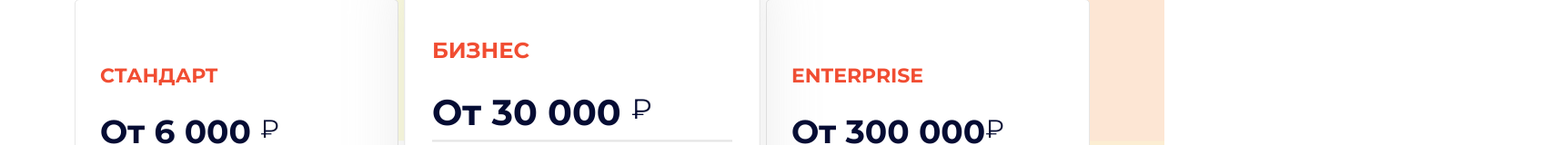
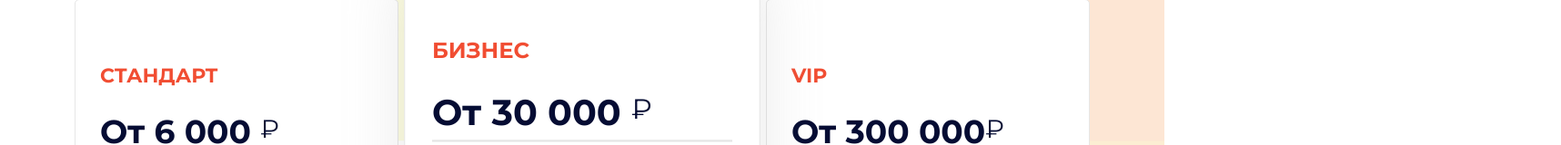
Before and after one commit to akulov1/project, a Vue app: page / in a window 1280 px wide. Shown: the part 3802-3962 px from the top of the page at 91% size, 1716 px wide, since content can reach past the window. Built offline with nearby package versions, Linux system fonts and the light colour scheme.

Commit message:
some fixes

```diff
--- a/src/components/PodderzhkaAndExpertiseApp.vue
+++ b/src/components/PodderzhkaAndExpertiseApp.vue
@@ -369,6 +369,7 @@
 
 .expertise .container {
     position: relative;
+    margin-left: 45%;
     z-index: 15
 }
 
--- a/src/components/TarifApp.vue
+++ b/src/components/TarifApp.vue
@@ -58,7 +58,7 @@
                             <div class="tariff">
                                 <div class="tariff-wrapper">
                                     <div class="tariff-header">
-                                        <div class="tariff-title">ENTERPRISE</div><br>
+                                        <div class="tariff-title">VIP</div><br>
                                         <div class="tariff-price small">От 300 000<span class="rub enterprise">₽</span>
                                         </div>
                                     </div>
```
